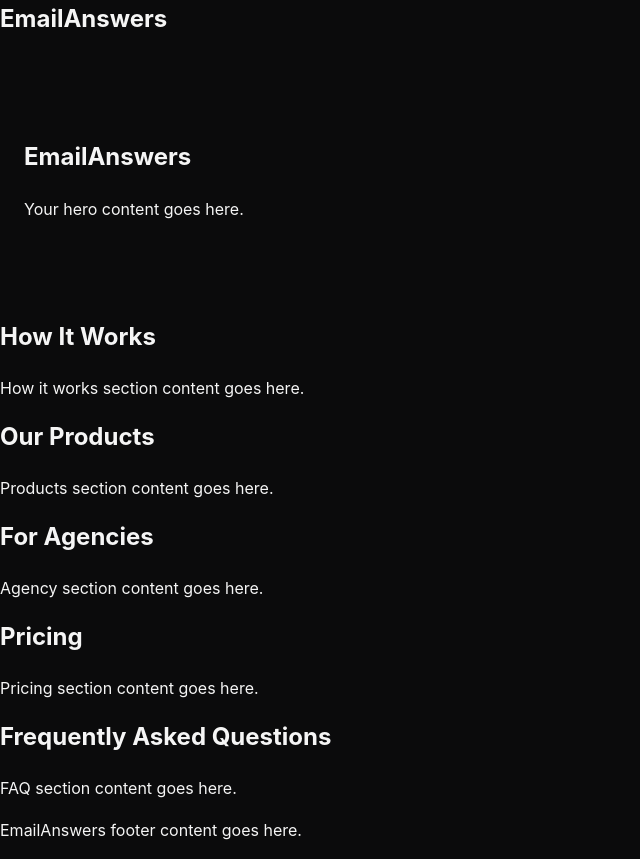
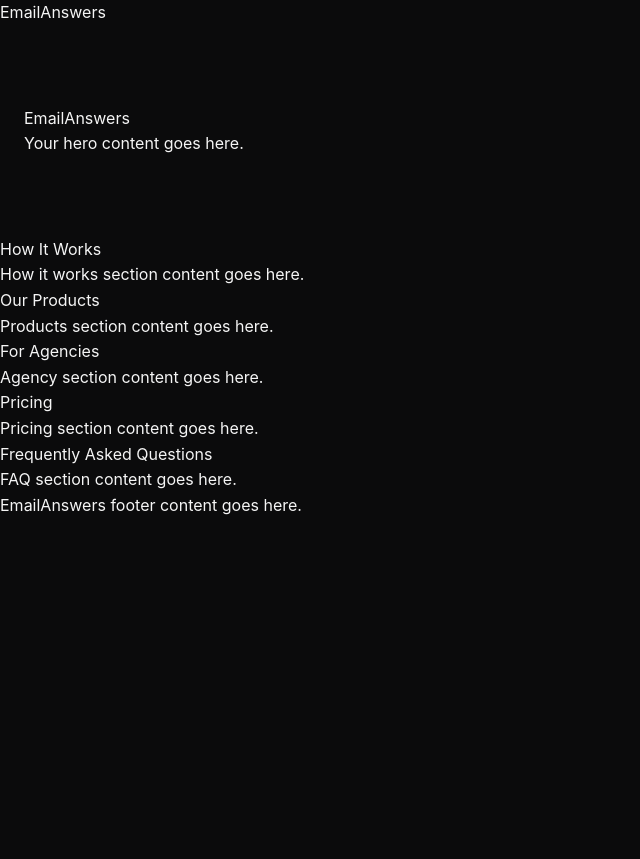
Before and after one commit to Shreeja-88/emailanswers, a React (Vite) app in the folder emailanswers-home/: page / in a window 1280 px wide. Shown: the whole page, without its empty margins (0-640 px from the left). After the commit the page ends 800 px from the top, so only its background shows below. Built offline with nearby package versions, Linux system fonts and the light colour scheme.

Commit message:
index.css

```diff
--- a/emailanswers-home/src/index.css
+++ b/emailanswers-home/src/index.css
@@ -1,3 +1,4 @@
+@import "tailwindcss";
 *,
 *::before,
 *::after {
```
